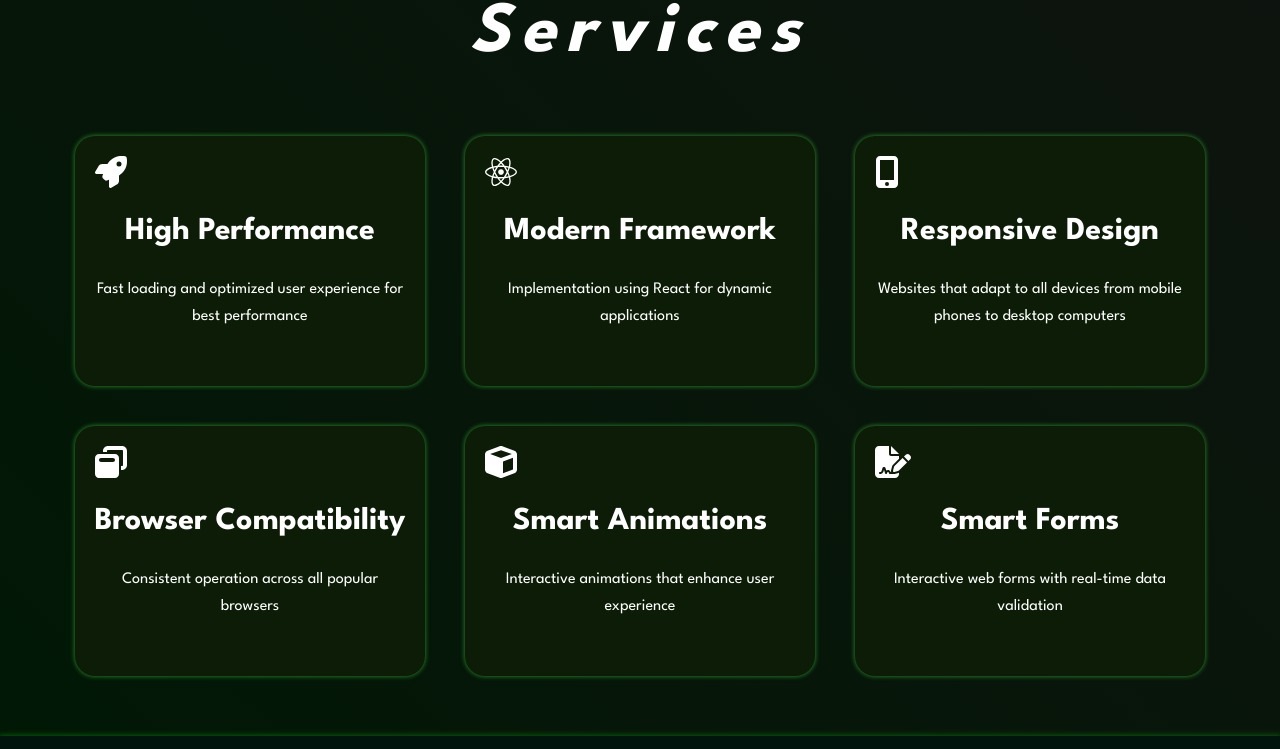
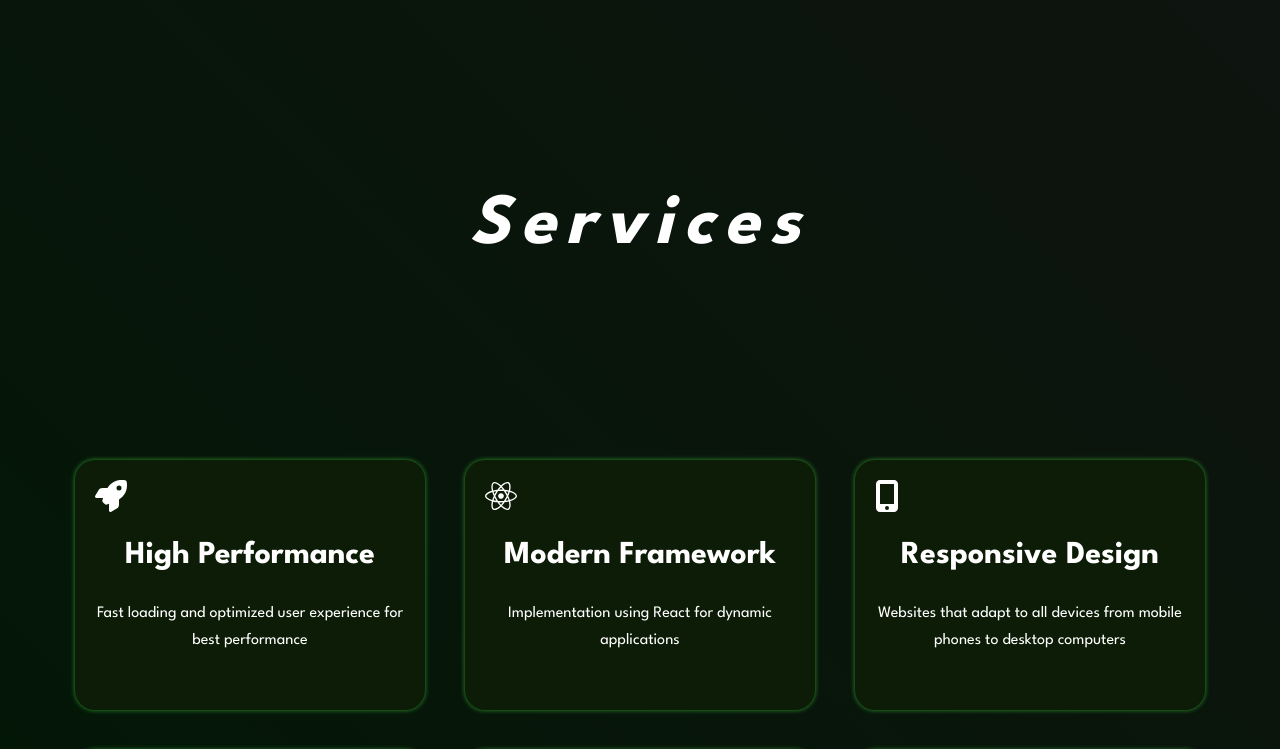
Before and after one commit to AN1001110/Portfolio, a React (Vite) app: page / in a window 1280 px wide. Shown: the part 815-1564 px from the top of the page. Built offline with nearby package versions, Linux system fonts and the light colour scheme.

Commit message:
My portfolio v1

```diff
--- a/src/components/Header.jsx
+++ b/src/components/Header.jsx
@@ -11,13 +11,13 @@ import { FontAwesomeIcon } from "@fortawesome/react-fontawesome";
 import { useEffect, useState } from "react";
 
 export default function Header() {
+  const [show, setShow] = useState(false);
   const [screenSize, setScreenSize] = useState(window.innerWidth);
   useEffect(() => {
     window.addEventListener("resize", () => {
       setScreenSize(window.innerWidth);
     });
   }, [screenSize]);
-  const [show, setShow] = useState(false);
   return (
     <header>
       <div className="container">
--- a/src/styles/components/Header.css
+++ b/src/styles/components/Header.css
@@ -126,12 +126,13 @@ header .container ul li a span {
     justify-items: center;
     align-items: center;
     position: absolute;
-    top: 102%;
+    top: 75%;
     right: 0;
     margin: 0;
     background-color: var(--header-color);
     gap: 0;
   }
+
   header .container ul li {
     padding-left: 25px;
     padding-right: 25px;
--- a/src/styles/pages/Home.css
+++ b/src/styles/pages/Home.css
@@ -183,7 +183,8 @@
   font-style: italic;
   letter-spacing: 10px;
   font-family: cursive, "LeagueSpartan", Arial, Helvetica, sans-serif;
-  margin-top: 0;
+  margin-top: 15%;
+  margin-bottom: 15%;
 }
 .sec2 .container .services {
   display: grid;
@@ -192,7 +193,7 @@
   align-items: center;
   grid-template-columns: repeat(auto-fill, minmax(350px, auto));
   gap: 40px;
-  margin-bottom: 40px;
+  margin-bottom: 15%;
 }
 
 /* Responsive Screens */
```
